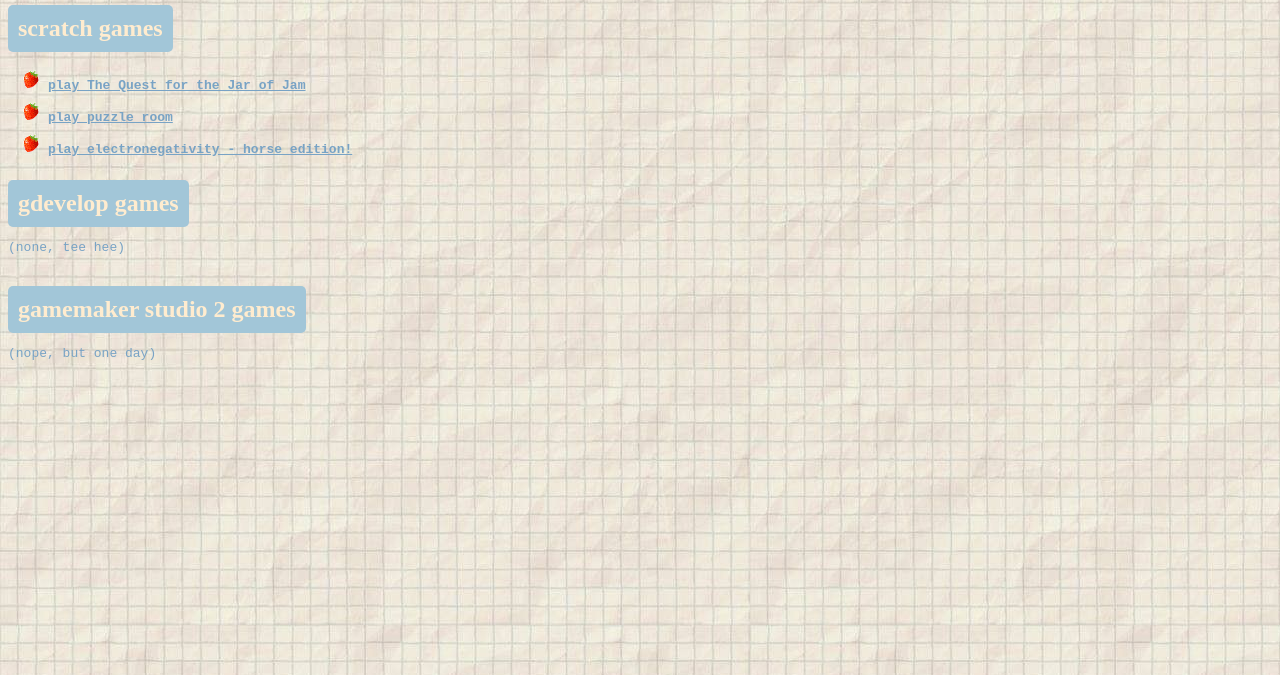
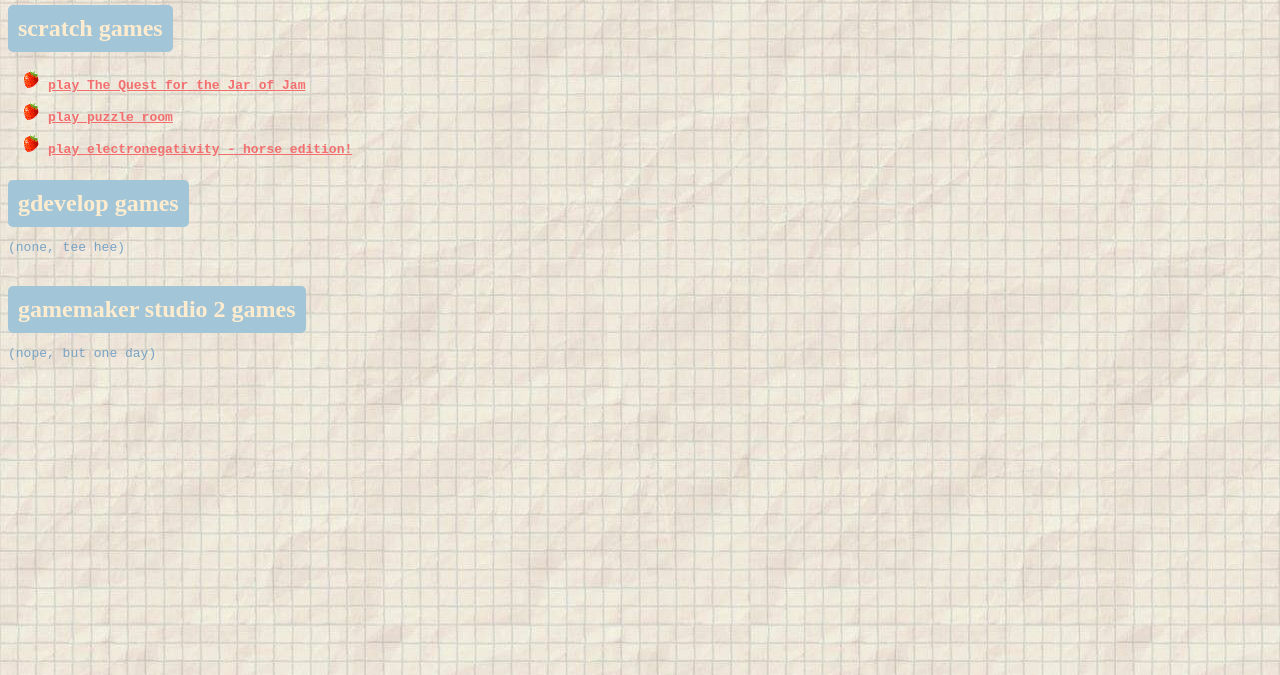
Before and after one commit to PKsCollection/assorted, a plain HTML site: page projectsList.html in a window 1280 px wide. Shown: the part 125-800 px from the top of the page. Drawn offline with Linux system fonts and the light colour scheme.

Commit message:
color of links

```diff
--- a/mainstyle.css
+++ b/mainstyle.css
@@ -59,7 +59,7 @@ ul {
   line-height: 2;
 }
 a {
-  color: #78A3C5;
+  color: #F36F6F;
   font-family: monospace;
   font-weight: bold;
 }
```
